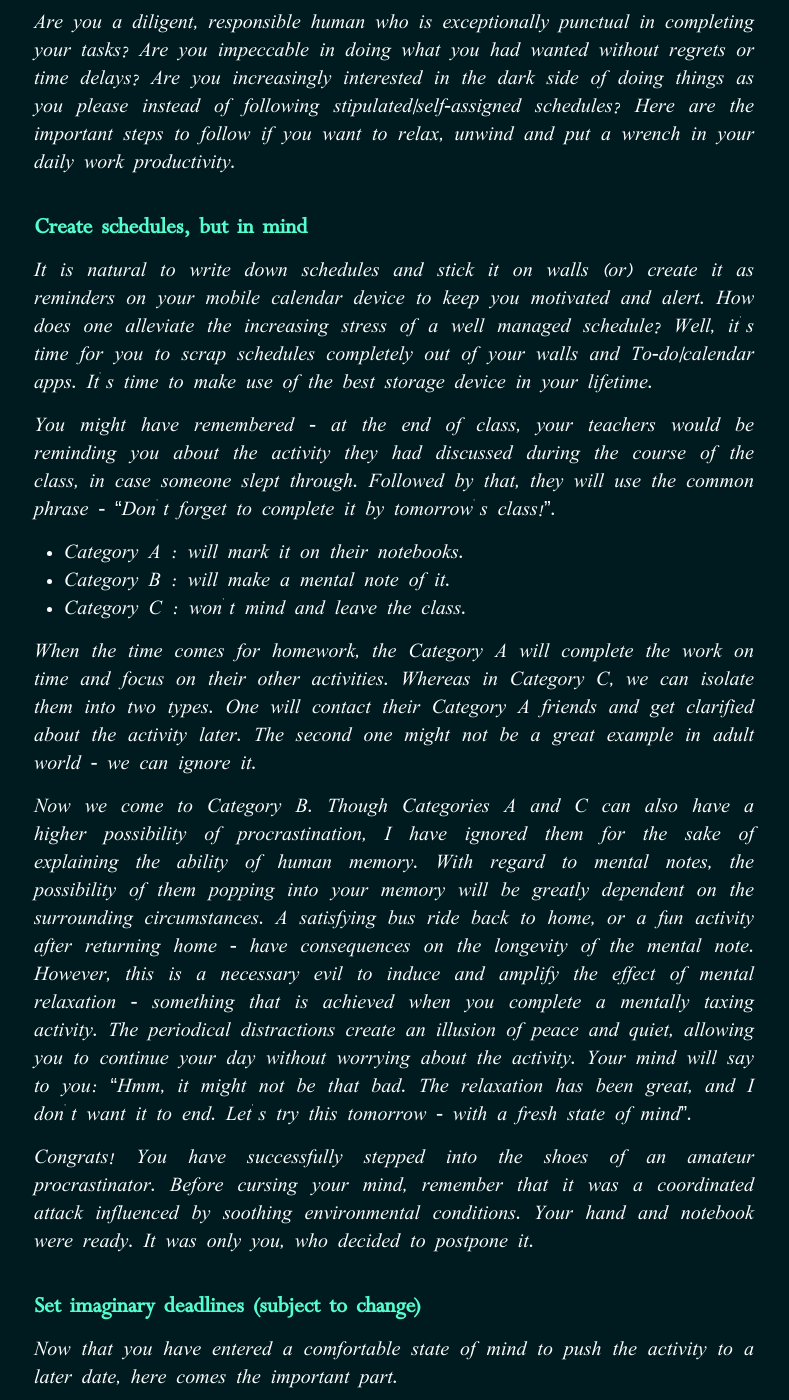
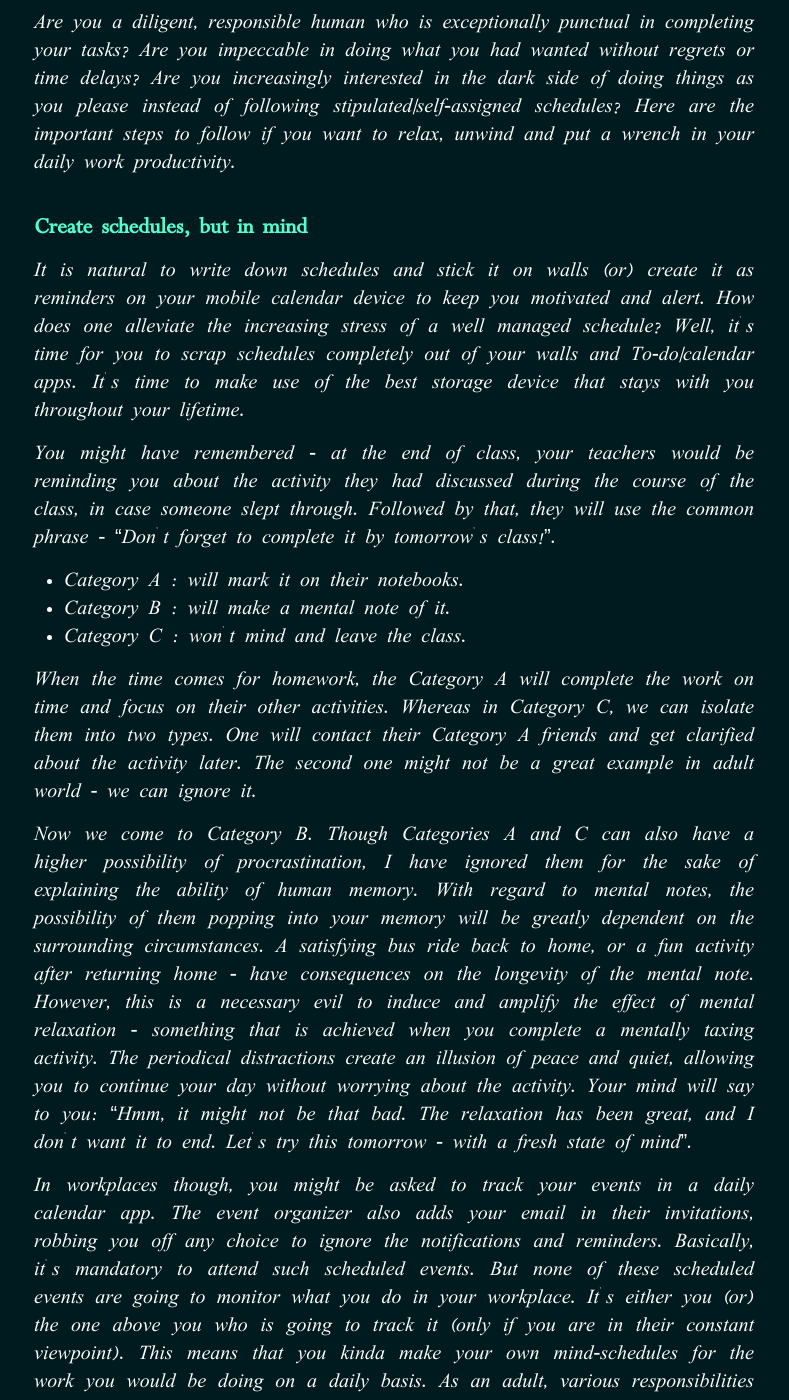
Before and after one commit to abumsd7/abumsd7.github.io, a Jekyll site: the page built from _posts/2023-09-02-Master-procrastinator.md, in a window 1280 px wide and 1400 px high, scrolled down 549 px. Shown: the whole window, without its empty margins (246-1035 px from the left). Built offline with Jekyll 4.4.1, drawn with Linux system fonts in a browser that asks for light colours; comment, search, counter and statistics services are not loaded; some of the changed text lies outside the part shown.

Commit message:
Nov26 Upd7

```diff
--- a/_posts/2023-09-02-Master-procrastinator.md
+++ b/_posts/2023-09-02-Master-procrastinator.md
@@ -10,7 +10,7 @@
 
 ## Create schedules, but in mind
 
-It is natural to write down schedules and stick it on walls (or) create it as reminders on your mobile calendar device to keep you motivated and alert. How does one alleviate the increasing stress of a well managed schedule? Well, it's time for you to scrap schedules completely out of your walls and To-do/calendar apps. It's time to make use of the best storage device in your lifetime.
+It is natural to write down schedules and stick it on walls (or) create it as reminders on your mobile calendar device to keep you motivated and alert. How does one alleviate the increasing stress of a well managed schedule? Well, it's time for you to scrap schedules completely out of your walls and To-do/calendar apps. It's time to make use of the best storage device that stays with you throughout your lifetime.
 
 You might have remembered - at the end of class, your teachers would be reminding you about the activity they had discussed during the course of the class, in case someone slept through. Followed by that, they will use the common phrase - "Don't forget to complete it by tomorrow's class!".
 
@@ -22,7 +22,9 @@
 
 Now we come to Category B. Though Categories A and C can also have a higher possibility of procrastination, I have ignored them for the sake of explaining the ability of human memory. With regard to mental notes, the possibility of them popping into your memory will be greatly dependent on the surrounding circumstances. A satisfying bus ride back to home, or a fun activity after returning home - have consequences on the longevity of the mental note. However, this is a necessary evil to induce and amplify the effect of mental relaxation - something that is achieved when you complete a mentally taxing activity. The periodical distractions create an illusion of peace and quiet, allowing you to continue your day without worrying about the activity. Your mind will say to you: "Hmm, it might not be that bad. The relaxation has been great, and I don't want it to end. Let's try this tomorrow - with a fresh state of mind".
 
-Congrats! You have successfully stepped into the shoes of an amateur procrastinator. Before cursing your mind, remember that it was a coordinated attack influenced by soothing environmental conditions. Your hand and notebook were ready. It was only you, who decided to postpone it.
+In workplaces though, you might be asked to track your events in a daily calendar app. The event organizer also adds your email in their invitations, robbing you off any choice to ignore the notifications and reminders. Basically, it's mandatory to attend such scheduled events. But none of these scheduled events are going to monitor what you do in your workplace. It's either you (or) the one above you who is going to track it (only if you are in their constant viewpoint). This means that you kinda make your own mind-schedules for the work you would be doing on a daily basis. As an adult, various responsibilities and activities would have to be performed by you, which serve as conflicts to your inner-scheduling. Thus, at the end of the day, you will be left with the mindset of "Lets push this for tomorrow. Hope I can complete it then".
+
+Congrats! You have successfully stepped into the shoes of an amateur procrastinator. Before cursing your mind, remember that it was a coordinated attack influenced by soothing (or) grueling human emotions. Your hand and notebook (or) your calendar app were ready to track your activities. It was only you, who decided to postpone it to tomorrow with virtual post-it notes.
 
 ## Set imaginary deadlines (subject to change)
 
```
